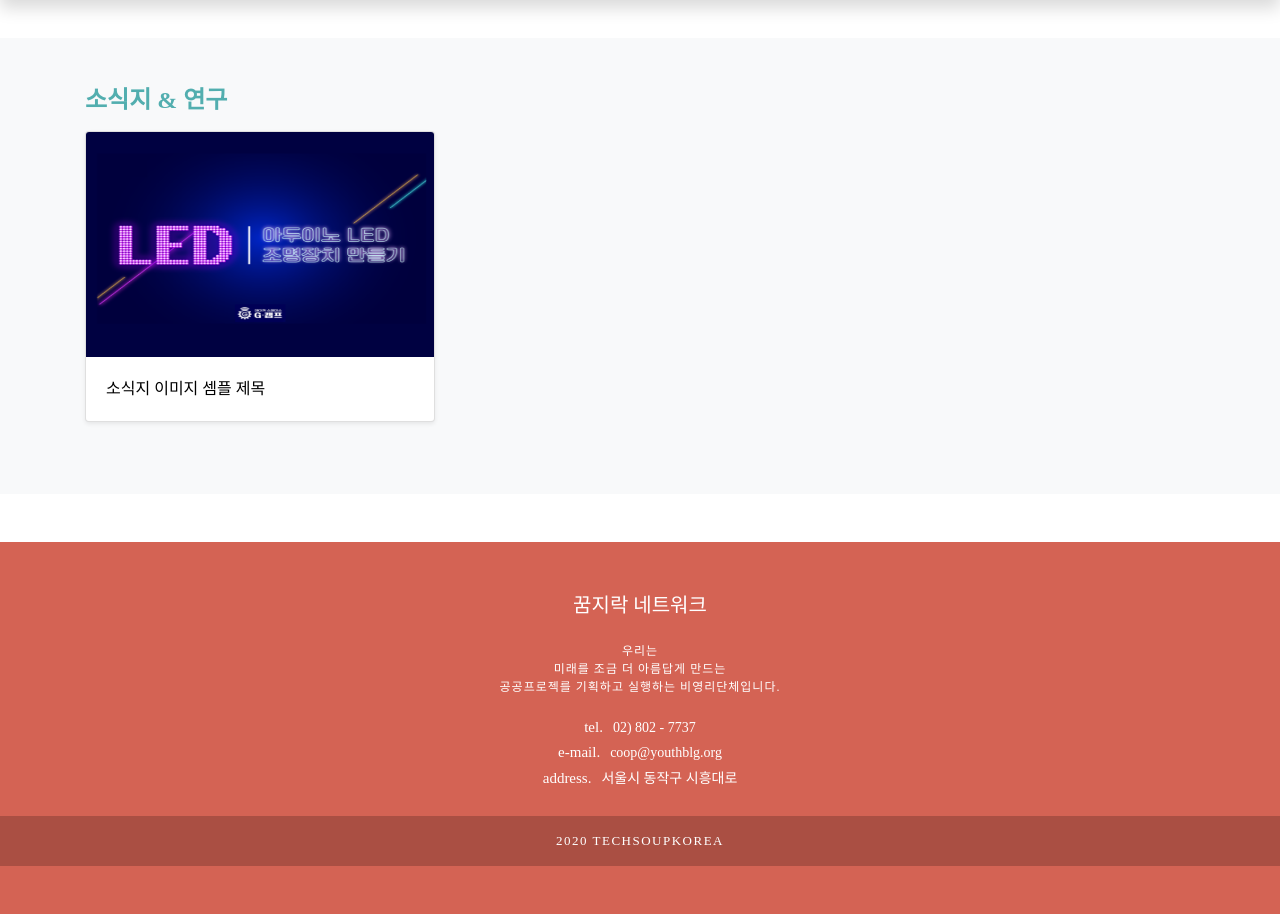
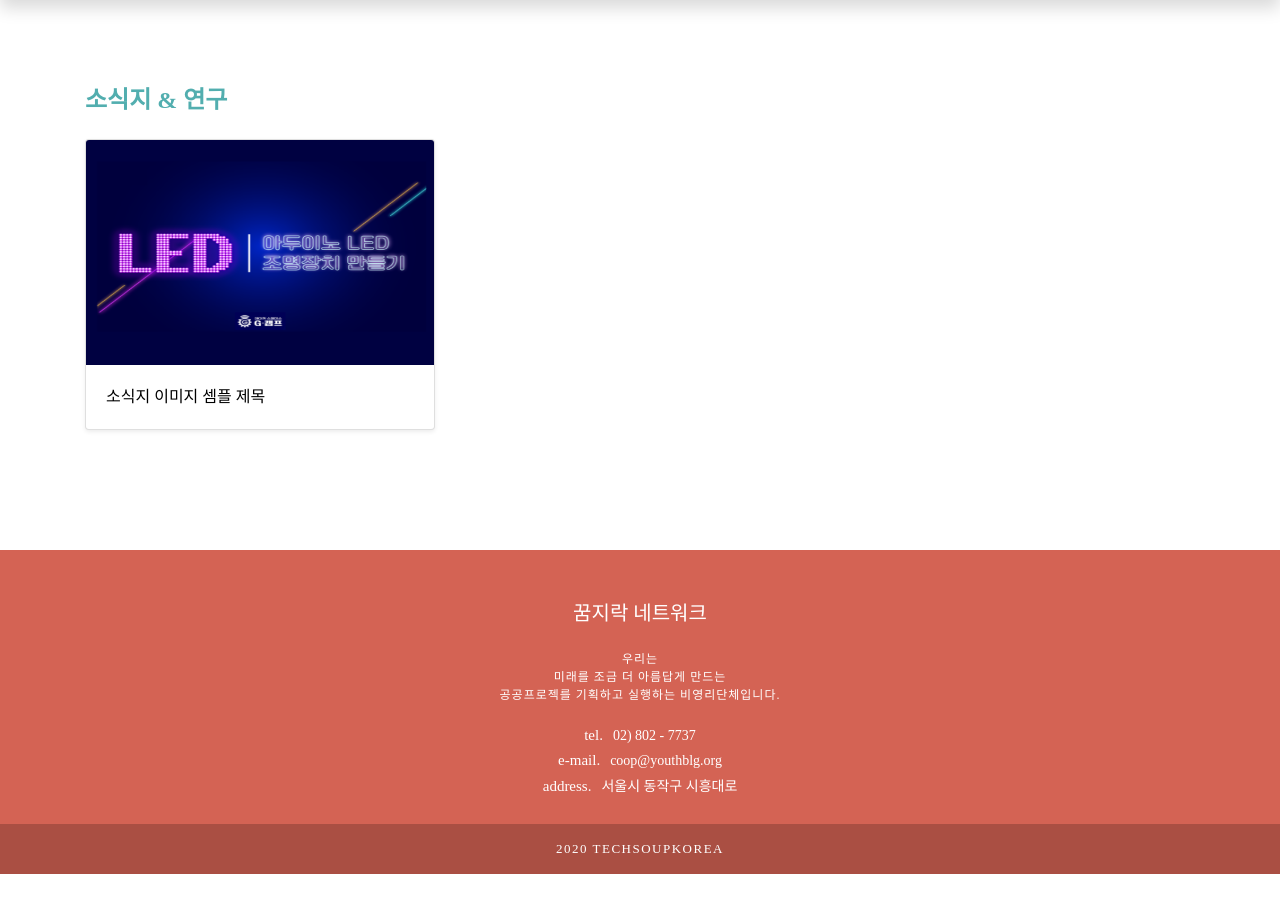
Before and after one commit to GJRProject/ggumjirak, a Django app: page /news/ in a window 1280 px wide. Shown: the part 82-996 px from the top of the page. After the commit the page ends 956 px from the top, so only its background shows below. Run offline with Django 3.2, Linux system fonts and the light colour scheme; data comes from the database, SQL or seed files in the repository; some libraries are stand-ins or nearby versions; some web fonts are replaced.

Commit message:
html, css 수정 및 보완
album.css 푸터 pb값 삭제

```diff
--- a/project/community/templates/donat_report.html
+++ b/project/community/templates/donat_report.html
@@ -26,7 +26,7 @@
   </table>
 
 
-<ul class="pagination justify-content-center pt-3">
+<ul class="pagination justify-content-center pt-4">
   <li class="page-item">
     <a class="page-link" href="#" aria-label="Previous">
       <span aria-hidden="true">&laquo;</span>
--- a/project/community/templates/financial.html
+++ b/project/community/templates/financial.html
@@ -3,7 +3,7 @@
 {% block content %}
 <div class="container">
   <div class="my-5 py-4">
-    <h4 class=".text-mint mb-3"><b>재정보고</b></h4>
+    <h4 class=".text-mint mb-4"><b>재정보고</b></h4>
     <table class="table table-hover">
       <thead>
         <tr>
@@ -26,7 +26,7 @@
     </table>
 
 
-  <ul class="pagination justify-content-center">
+  <ul class="pagination justify-content-center pt-4">
     <li class="page-item">
       <a class="page-link" href="#" aria-label="Previous">
         <span aria-hidden="true">&laquo;</span>
--- a/project/community/templates/news.html
+++ b/project/community/templates/news.html
@@ -1,10 +1,9 @@
 {% extends 'base.html' %}
 
 {% block content %}
-<div class="wrap">
-    <div class="album py-5 bg-light">
-        <div class="container">
-            <h4 class=".text-mint mb-3"><b>소식지 & 연구</b></h4>
+<div class="container">
+    <div class="album py-5">
+            <h4 class=".text-mint mb-4"><b>소식지 & 연구</b></h4>
 
                 <div class="row">
                     {% for list in postlist %}
@@ -20,7 +19,6 @@
                     </div>
                     {% endfor %}
                 </div>
-        </div>
     </div>
 </div>
 {% endblock %}
--- a/project/community/templates/notice.html
+++ b/project/community/templates/notice.html
@@ -3,7 +3,7 @@
 {% block content %}
 <div class="container">
   <div class="my-5 py-4">
-    <h4 class="pb-4" style='font-weight-bolder'><b>공지사항</b></h4>
+    <h4 class="pb-4"><b>공지사항</b></h4>
     <table class="table table-hover">
       <thead>
         <tr>
@@ -26,7 +26,7 @@
     </table>
 
 
-  <ul class="pagination justify-content-center pt-3">
+  <ul class="pagination justify-content-center pt-4">
     <li class="page-item">
       <a class="page-link" href="#" aria-label="Previous">
         <span aria-hidden="true">&laquo;</span>
--- a/project/community/templates/rounding.html
+++ b/project/community/templates/rounding.html
@@ -1,8 +1,8 @@
 {% extends 'base.html' %}
 
 {% block content %}
-<div class="wrap">
-    <div class="container">
+<div class="container">
+    <div class="my-5 py-4">
         <h1 class="my-3 text-mint font-weight-bolder">
             사단법인 꿈지락네트워크의 <br>정책사례 투어에 참여하세요!
         </h1>
--- a/project/static/css/album.css
+++ b/project/static/css/album.css
@@ -25,7 +25,6 @@
 
 footer {
   padding-top: 3rem;
-  padding-bottom: 3rem;
 }
 
 footer p {
```
Also changed, not shown: project/community/templates/project.html (+3 -5 lines).
